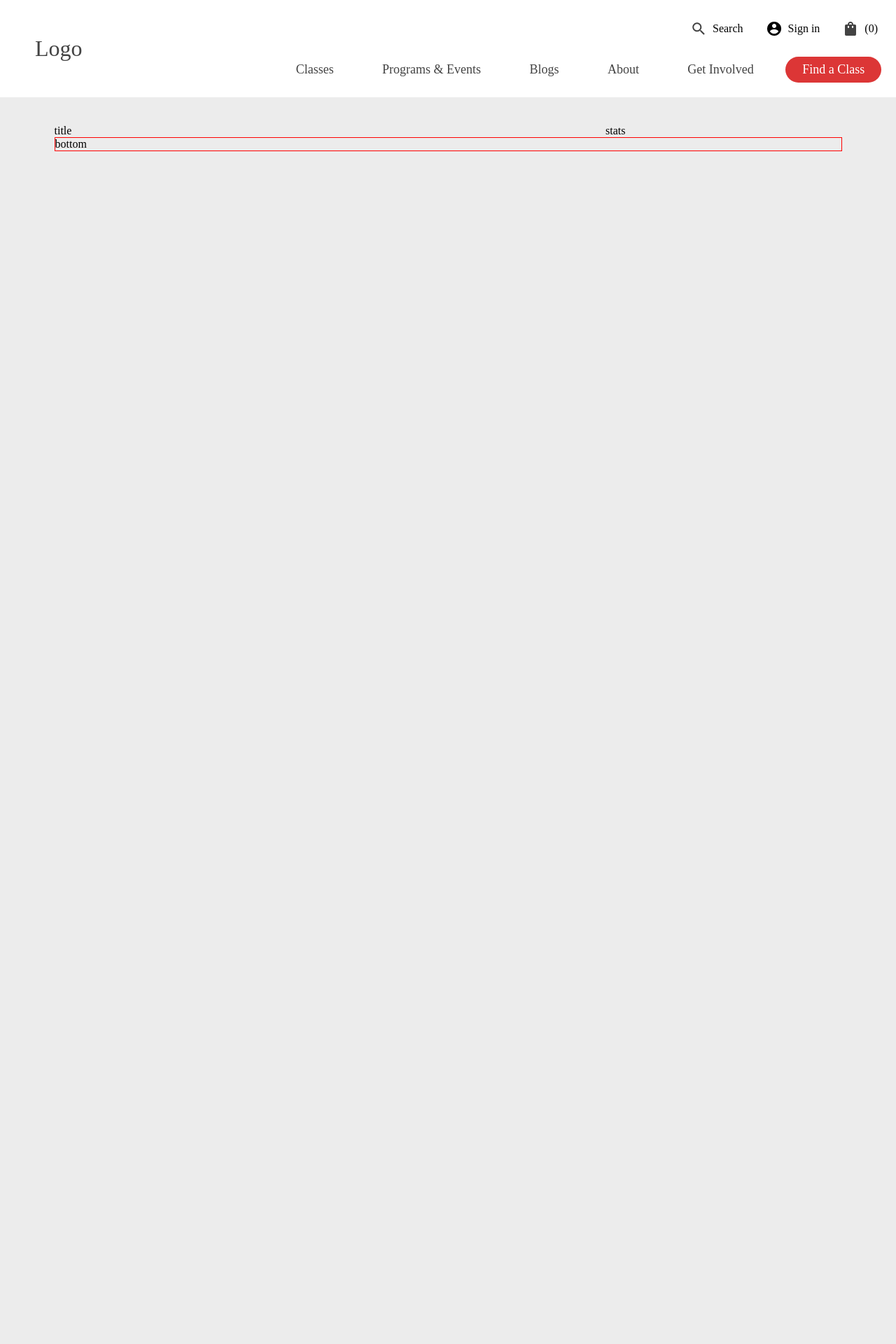
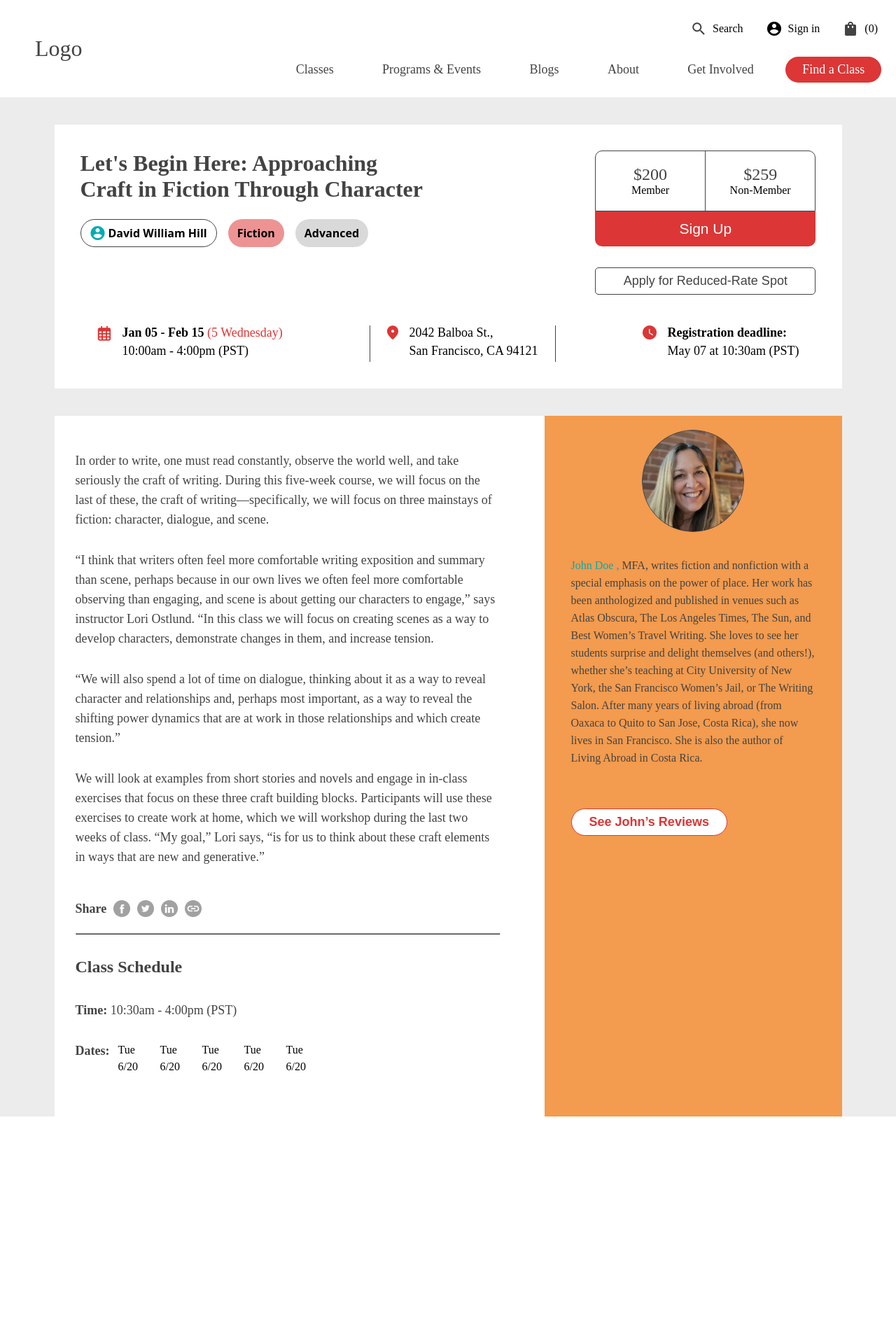
Before and after one commit to saniyaj-mallik/Saniyaj-Training, a PHP site: page / in a window 1280 px wide. Shown: the top 1920 px of the page at 70% size. After the commit the page ends 1595 px from the top, so only its background shows below. Run offline with PHP 8.4, Linux system fonts and the light colour scheme.

Commit message:
day one : upto slider

```diff
--- a/index.html
+++ b/index.html
@@ -52,10 +52,143 @@
     <section id="main-body">
         <div id="hero-section">
             <div id="hero-top-wraper">
-                <div id="hero-title-box">title</div>
-                <div id="hero-stats-box">stats</div>
+                <div id="hero-title-box">
+                    <h2>Let's Begin Here: Approaching <br> Craft in Fiction Through Character</h2>
+                    <div id="title-cat-box">
+                        <div id="cat-1">
+                            <img src="./media/icons/devid.png" alt="">
+                            <p>David William Hill</p>
+                        </div>
+                        <div id="cat-2">Fiction</div>
+                        <div id="cat-3">Advanced</div>
+                    </div>
+                </div>
+                <div id="hero-stats-box">
+                    <div id="stat-top">
+                        <div id="menber-info-box">
+                            <div style="border-right: 1px solid var(--black);">
+                                <p class="member-price">$200</p>
+                                <p>Member</p>
+                            </div>
+                            <div>
+                                <p class="member-price">$259</p>
+                                <p>Non-Member</p>
+                            </div>
+                        </div>
+                        <button id="sign-up-btn">
+                            Sign Up
+                        </button>
+                    </div>
+                    <button id="stat-bottom">
+                        Apply for Reduced-Rate Spot
+                    </button>
+                </div>
             </div>
-            <div id="hero-bottom-box">bottom</div>
+            <div id="hero-bottom-box">
+                <div class="bottom-inner-box">
+                    <div>
+                        <img src="./media/icons/calender.png" alt="">
+                    </div>
+                    <div>
+                        <p><span style="font-weight: 600;">Jan 05 - Feb 15</span> <span style="color: var(--red);">(5
+                                Wednesday)</span></p>
+                        <p>10:00am - 4:00pm (PST)</p>
+                    </div>
+                </div>
+                <div class="bottom-inner-box middle-box">
+                    <div>
+                        <img src="./media/icons/location.png" alt="">
+                    </div>
+                    <div>
+                        <p>2042 Balboa St., </p>
+                        <p>San Francisco, CA 94121</p>
+                    </div>
+                </div>
+                <div class="bottom-inner-box">
+                    <div>
+                        <img src="./media/icons/clock.png" alt="">
+                    </div>
+                    <div>
+                        <p style="font-weight: 600;">Registration deadline:</p>
+                        <p>May 07 at 10:30am (PST)</p>
+                    </div>
+                </div>
+            </div>
+        </div>
+    </section>
+    <section id="main-content-section">
+        <div id="main-content-body">
+            <div id="main-contant">
+                <p>In order to write, one must read constantly, observe the world well, and take seriously the craft of
+                    writing. During this five-week course, we will focus on the last of these, the craft of
+                    writing—specifically, we will focus on three mainstays of fiction: character, dialogue, and scene.
+                </p>
+
+                <p>“I think that writers often feel more comfortable writing exposition and summary than scene, perhaps
+                    because in our own lives we often feel more comfortable observing than engaging, and scene is about
+                    getting our characters to engage,” says instructor Lori Ostlund. “In this class we will focus on
+                    creating scenes as a way to develop characters, demonstrate changes in them, and increase tension.
+                </p>
+
+                <p>“We will also spend a lot of time on dialogue, thinking about it as a way to reveal character and
+                    relationships and, perhaps most important, as a way to reveal the shifting power dynamics that are
+                    at work in those relationships and which create tension.”</p>
+
+                <p>
+                    We will look at examples from short stories and novels and engage in in-class exercises that focus
+                    on these three craft building blocks. Participants will use these exercises to create work at home,
+                    which we will workshop during the last two weeks of class. “My goal,” Lori says, “is for us to think
+                    about these craft elements in ways that are new and generative.”
+                </p>
+                <br>
+
+                <div id="social-links">
+                    <span>Share</span>
+                    <img src="./media//icons/Facebook.png" alt="">
+                    <img src="./media//icons/Twitter.png" alt="">
+                    <img src="./media//icons/LinkedIN.png" alt="">
+                    <img src="./media//icons/social4.png" alt="">
+                </div>
+                <hr>
+                <h2 id="class-schedule">
+                    Class Schedule
+                </h2>
+                <p id="class-time">
+                    <span>Time:</span> 10:30am - 4:00pm (PST)
+                </p>
+                <div id="dates">
+                    <span>Dates: </span>
+                    <table>
+                        <tr>
+                            <td>Tue</td>
+                            <td>Tue</td>
+                            <td>Tue</td>
+                            <td>Tue</td>
+                            <td>Tue</td>
+                        </tr>
+                        <tr>
+                            <td>6/20</td>
+                            <td>6/20</td>
+                            <td>6/20</td>
+                            <td>6/20</td>
+                            <td>6/20</td>
+                        </tr>
+                    </table>
+                </div>
+            </div>
+            <div id="main-contant-aside">
+                <img src="./media/images/monalisa.png" alt="">
+                <p><span style="color: #00acb4;">John Doe ,</span> MFA, writes fiction and nonfiction with a special
+                    emphasis on the power of place. Her work
+                    has been anthologized and published in venues such as Atlas Obscura, The Los Angeles Times, The Sun,
+                    and Best Women’s Travel Writing. She loves to see her students surprise and delight themselves (and
+                    others!), whether she’s teaching at City University of New York, the San Francisco Women’s Jail, or
+                    The Writing Salon. After many years of living abroad (from Oaxaca to Quito to San Jose, Costa Rica),
+                    she now lives in San Francisco. She is also the author of Living Abroad in Costa Rica.</p>
+                <div>
+                    <button>See John’s Reviews</button>
+                </div>
+            </div>
         </div>
     </section>
 
--- a/style.css
+++ b/style.css
@@ -109,12 +109,13 @@ nav {
 #main-body {
     background-color: var(--gray);
     padding: 39px 0px;
-    min-height: 20000px;
 }
 
 #hero-section {
     max-width: 1125px;
     margin-inline: auto;
+    padding: 37px;
+    background-color: var(--light);
 }
 
 #hero-top-wraper {
@@ -124,16 +125,246 @@ nav {
 #hero-title-box {
     width: 70%;
     display: flex;
+    flex-direction: column;
+}
+
+#hero-title-box h2 {
+    font-size: 32px;
+    color: var(--black);
+    margin-bottom: 24px;
+}
+
+#title-cat-box {
+    display: flex;
+    flex-wrap: wrap;
+    gap: 16px;
+    align-items: center;
+    min-height: 40px;
+    font-weight: 600;
+    font-family: "Sans";
+}
+
+#title-cat-box div {
+    display: flex;
+    gap: 5px;
+    align-items: center;
+    height: 100%;
+    padding: 8px 13px;
+    border-radius: 30px;
+}
+
+#cat-1 {
+    border: 1px solid var(--black);
+}
+
+#cat-2 {
+    background-color: rgb(237, 147, 147);
+}
+
+#cat-3 {
+    background-color: var(--deep-gray);
 }
 
 #hero-stats-box {
     width: 30%;
+}
+
+#menber-info-box {
     display: flex;
+    border: 1px solid var(--black);
+    border-radius: 10px 10px 0px 0px;
+}
+
+#menber-info-box div {
+    display: flex;
+    flex-direction: column;
+    width: 50%;
+    justify-content: center;
+    align-items: center;
+    padding: 20px;
+}
+
+.member-price {
+    font-size: 24px;
+    color: var(--black);
+}
+
+#sign-up-btn {
+    background-color: var(--red);
+    border-radius: 0px 0px 10px 10px;
+    margin-bottom: 30px;
+    font-size: 21px;
+    color: var(--light);
+    padding: 13px 0px;
+    text-align: center;
+    width: 100%;
+    border: none;
+    cursor: pointer;
+}
+
+#stat-bottom {
+    font-size: 18px;
+    color: var(--black);
+    padding: 8px 16px;
+    border: 1px solid var(--black);
+    border-radius: 5px;
+    margin-bottom: 44px;
+    width: 100%;
+    cursor: pointer;
+    background: transparent;
 }
 
 #hero-bottom-box {
-    border: 1px solid red;
+    display: flex;
+    justify-content: space-between;
+    min-height: 53px;
 }
+
+.bottom-inner-box {
+    display: flex;
+    gap: 16px;
+    justify-content: space-between;
+    height: 100%;
+    font-size: 18px;
+    padding-inline: 24px;
+}
+
+.bottom-inner-box div p {
+    padding-bottom: 5px;
+}
+
+.middle-box {
+    border-left: 1px solid var(--black);
+    border-right: 1px solid var(--black);
+}
+
+#main-content-section {
+    background-color: var(--gray);
+}
+
+#main-content-body {
+    max-width: 1125px;
+    margin-inline: auto;
+    background-color: var(--light);
+    display: flex;
+    gap: 63px;
+}
+
+#main-contant {
+    margin-top: 50px;
+    margin-left: 30px;
+}
+
+#main-contant p {
+    color: var(--black);
+    line-height: 28px;
+    font-size: 18px;
+    margin-bottom: 30px;
+}
+
+#main-contant-aside {
+    padding-top: 34px;
+    display: flex;
+    max-width: 425px;
+    flex-direction: column;
+    align-items: center;
+    padding: 20px 38px;
+    background: linear-gradient(0deg, #F39B4E, #F39B4E),
+        linear-gradient(0deg, rgba(255, 255, 255, 0.85), rgba(255, 255, 255, 0.85));
+    ;
+}
+
+#main-contant-aside img {
+    width: 146px;
+    height: 146px;
+    border-radius: 50%;
+    margin-bottom: 35px;
+}
+
+#main-contant-aside div {
+    width: 100%;
+}
+
+#main-contant-aside p {
+    padding-bottom: 60px;
+    color: var(--black);
+    line-height: 25px;
+}
+
+#main-contant-aside div button {
+    float: left;
+    background: var(--light);
+    border: 1px solid var(--red);
+    color: var(--red);
+    border-radius: 30px;
+    font-weight: bold;
+    padding: 8px 25px;
+    font-size: 18px;
+}
+
+#social-links {
+    display: flex;
+    align-items: center;
+    gap: 10px;
+    font-size: 18px;
+    font-weight: 700;
+    margin-bottom: 23px;
+    color: var(--black);
+}
+
+hr {
+    margin-bottom: 32px;
+    height: 3px;
+    background: var(--black);
+}
+
+#class-schedule {
+    font-size: 24px;
+    color: var(--black);
+    font-weight: 900;
+    margin-bottom: 34px;
+}
+
+#class-time {
+    font-size: 18px;
+    line-height: 28px;
+    color: var(--black);
+    margin-bottom: 34px;
+}
+
+#class-time span {
+    font-weight: 700;
+}
+
+#dates {
+    display: flex;
+    gap: 10px;
+    padding-bottom: 58px;
+}
+
+#dates span {
+    line-height: 28px;
+    font-size: 18px;
+    color: var(--black);
+    font-weight: 700;
+}
+
+#dates table tr td {
+    width: 58px;
+    padding: 2px 0px;
+}
+
+
+
+
+
+
+
+
+
+
+
+
 
 @media only screen and (max-width: 922px) {
 
```
Also changed, not shown: other parts of style.css (+60 -0 lines), media/icons/Facebook.png (added), media/icons/LinkedIN.png (added), media/icons/Twitter.png (added), media/icons/calender.png (added), media/icons/clock.png (added), media/icons/devid.png (added), media/icons/location.png (added), media/icons/social4.png (added), media/images/monalisa.png (added).
